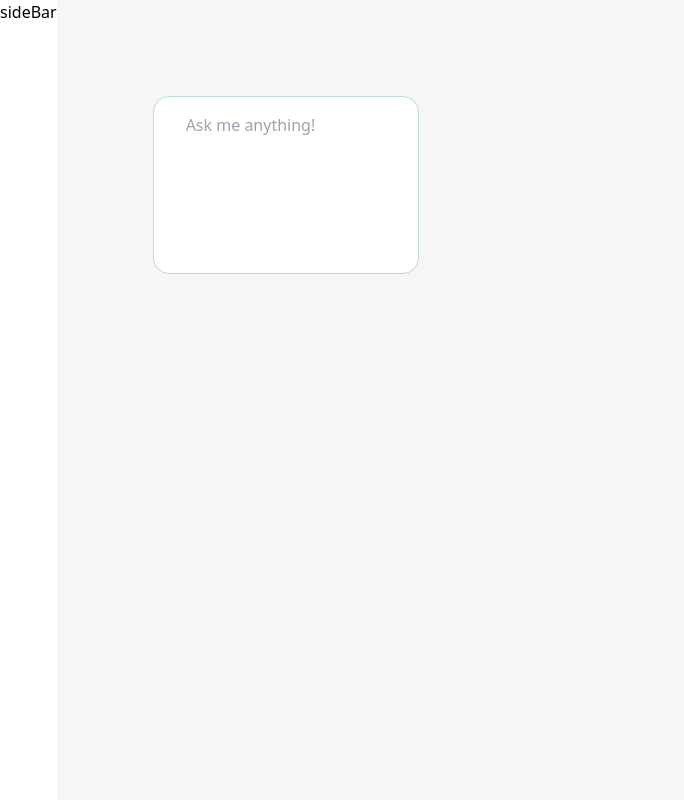
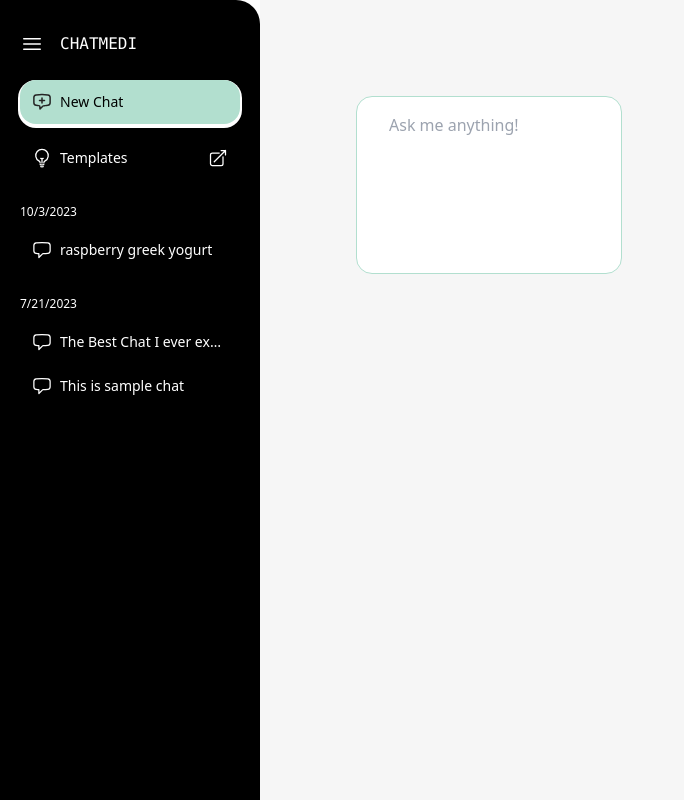
Before and after one commit to mori8/chatmedi, a Next.js app: page / in a window 1280 px wide. Shown: the whole page, without its empty margins (0-684 px from the left). Built offline with nearby package versions, Linux system fonts and the light colour scheme.

Commit message:
implement: sidebar

```diff
--- /dev/null
+++ b/src/app/components/Button.tsx
@@ -0,0 +1,41 @@
+import classNames from "classnames";
+
+type Props = {
+  onClick: () => void;
+  size?: "sm" | "default";
+  color?: string;
+  shadowColor?: string;
+  children: React.ReactNode;
+};
+
+export default function Button({
+  onClick,
+  size = "default",
+  color = "mint",
+  shadowColor = "black",
+  children,
+}: Props) {
+  return (
+    <div
+      className={classNames(
+        "cursor-pointer text-sm shadow-solid font-medium flex flex-row items-center gap-2",
+        {
+          "bg-mint text-black": color === "mint",
+          "bg-white text-black": color === "white",
+          "bg-black text-white": color === "black",
+        },
+        {
+          "shadow-mint": shadowColor === "mint",
+          "shadow-white": shadowColor === "white",
+          "shadow-black": shadowColor === "black",
+        }, {
+          "px-3 py-3 rounded-2xl": size === "default",
+          "px-2 py-1 rounded-md": size === "sm",
+        }
+      )}
+      onClick={onClick}
+    >
+      {children}
+    </div>
+  );
+}
--- a/src/app/components/SideBar.tsx
+++ b/src/app/components/SideBar.tsx
@@ -1,11 +1,133 @@
-import classNames from "classnames"
+"use client";
 
-type Props = {
-    isOpened: boolean;
+import classNames from "classnames";
+import { useEffect, useState } from "react";
+
+import Button from "./Button";
+import PlusChatSVG from "../icons/PlusChatSVG";
+import {
+  ArrowTopRightOnSquareIcon,
+  LightBulbIcon,
+  Bars3Icon,
+  ChatBubbleLeftIcon,
+} from "@heroicons/react/24/outline";
+
+type Props = {};
+
+export default function SideBar({}: Props) {
+  const [isOpened, setIsOpened] = useState(true);
+  const [chatHistory, setChatHistory] = useState<Chat[]>([]);
+
+  const toggleSideBar = () => {
+    setIsOpened(!isOpened);
+  };
+
+  const groupByDate = (chatHistory: Chat[]) => {
+    const grouped = chatHistory.reduce((acc, chat) => {
+      const date = new Date(chat.createdAt).toLocaleDateString();
+      if (!acc[date]) {
+        acc[date] = [];
+      }
+      acc[date].push(chat);
+      return acc;
+    }, {} as { [key: string]: Chat[] });
+
+    // sort by date
+    const sortedKeys = Object.keys(grouped).sort((a, b) => {
+      return new Date(b).getTime() - new Date(a).getTime();
+    });
+
+    return sortedKeys.map((key) => ({
+      date: key,
+      chats: grouped[key],
+    }));
+  }
+
+  useEffect(() => {
+    // TODO: fetch chat history
+    setChatHistory([
+      {
+        threadId: "1",
+        title: "The Best Chat I ever experienced",
+        type: "chat",
+        createdAt: "2023-07-21T01:43:11.999824",
+      },{
+        threadId: "2",
+        title: "This is sample chat",
+        type: "chat",
+        createdAt: "2023-07-21T13:43:11.999824",
+      },{
+        threadId: "3",
+        title: "raspberry greek yogurt",
+        type: "chat",
+        createdAt: "2023-10-03T01:43:11.999824",
+      },
+    ]);
+  }, []);
+
+  return (
+    <>
+      {isOpened ? (
+        <div
+          className="bg-black w-[260px] text-white flex-shrink-0 overflow-x-hidden rounded-se-3xl"
+          onClick={() => toggleSideBar()}
+        >
+          <div className="flex flex-col p-5 pt-8">
+            <div className="flex flex-row gap-4">
+              <Bars3Icon width="24" />
+              <div className="flex-1">
+                <h1 className="font-mono">CHATMEDI</h1>
+              </div>
+            </div>
+            <div className="mt-6">
+              <Button
+                onClick={() => toggleSideBar()}
+                color="mint"
+                shadowColor="white"
+              >
+                <PlusChatSVG width="20" />
+                <span>New Chat</span>
+              </Button>
+            </div>
+            <div className="flex flex-row gap-2 mt-3 cursor-pointer hover:bg-white hover:text-black transition ease-out rounded-2xl px-3 py-3">
+              <LightBulbIcon width="20" />
+              <p className="text-sm font-medium flex-1">Templates</p>
+              <ArrowTopRightOnSquareIcon width="20" />
+            </div>
+            <div className="chat-history">
+              {
+                groupByDate(chatHistory).map(({ date, chats }) => (
+                  <div key={date} className="mt-6">
+                    <h1 className="text-xs font-medium">{
+                      date === new Date().toLocaleDateString() ? "Today" : date
+                    }</h1>
+                    <div className="mt-2">
+                      {chats.map((chat) => (
+                        <div
+                          key={chat.threadId}
+                          className="flex flex-row gap-2 cursor-pointer hover:bg-white hover:text-black transition ease-out rounded-2xl px-3 py-3"
+                        >
+                          <ChatBubbleLeftIcon width="20" />
+                          <div className="flex-1 overflow-hidden whitespace-nowrap">
+                            <h1 className="text-sm truncate">{chat.title}</h1>
+                          </div>
+                        </div>
+                      ))}
+                    </div>
+                  </div>
+                ))
+              }
+            </div>
+          </div>
+        </div>
+      ) : (
+        <div
+          className="fixed top-8 left-6 z-10"
+          onClick={() => toggleSideBar()}
+        >
+          <Bars3Icon width="24" color="black" />
+        </div>
+      )}
+    </>
+  );
 }
-
-export default function sideBar({ isOpened }: Props) {
-  return (
-    <div>sideBar</div>
-  )
-}
--- /dev/null
+++ b/src/app/icons/PlusChatSVG.jsx
@@ -0,0 +1,20 @@
+import * as React from "react"
+
+const PlusChatSVG = (props) => (
+  <svg
+    xmlns="http://www.w3.org/2000/svg"
+    width={20}
+    height={20}
+    fill="none"
+    {...props}
+  >
+    <path
+      stroke="#252525"
+      strokeLinecap="round"
+      strokeLinejoin="round"
+      strokeWidth={1.5}
+      d="M1.875 10.633c0 1.334.936 2.495 2.256 2.69.89.13 1.79.232 2.698.303.389.03.744.234.961.559L8 17l3-3c.217-.325 1.783-.343 2.17-.373a40.445 40.445 0 0 0 2.7-.305c1.32-.194 2.255-1.354 2.255-2.69V5.619c0-1.336-.936-2.496-2.256-2.69A40.329 40.329 0 0 0 10 2.5c-1.993 0-3.953.146-5.87.428-1.32.194-2.255 1.355-2.255 2.69v5.015ZM10 6v5m2.5-2.5h-5"
+    />
+  </svg>
+)
+export default PlusChatSVG
```
